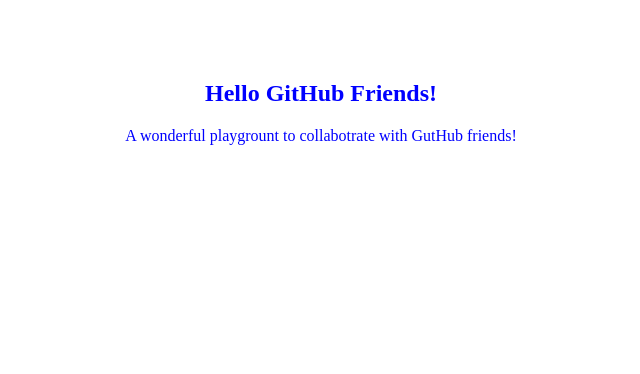
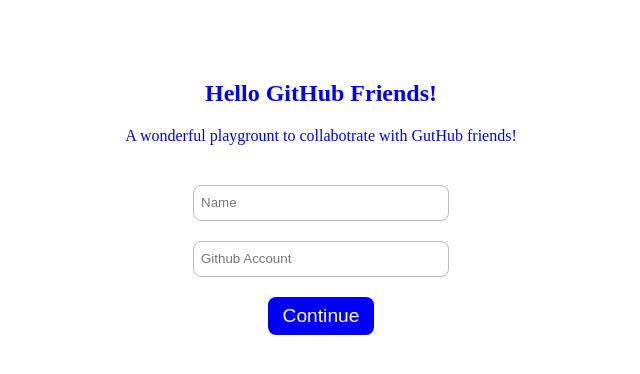
Before and after one commit to joCodes01/GitHubFriends, a plain HTML site: page index.html in a window 1280 px wide. Shown: the whole page, without its empty margins (319-959 px from the left). Drawn offline with Linux system fonts and the light colour scheme.

Commit message:
added input boxes

```diff
--- a/index.html
+++ b/index.html
@@ -13,5 +13,13 @@
         <p>A wonderful playgrount to collabotrate with GutHub friends!</p>
     </section>
 
+    <section class="login-container">
+        <input type="text" class="name" id="name" placeholder="Name">
+        <input type="text"  class="github-account" id="github-account" placeholder="Github Account">
+        <div class="button-container">
+            <input type="submit" class="submit" id="submit" value="Continue">
+        </div>
+    </section>
+
 </body>
 </html>
--- a/style.css
+++ b/style.css
@@ -1,5 +1,47 @@
+body{
+    display: block;
+    justify-self: center;
+    width: 50%;
+}
+
 .welcome {
     color: blue;
     margin-top: 5rem;
     text-align: center;
+
 }
+
+.login-container{
+    display: flex;
+    flex-direction: column;
+    width: 40%;
+    justify-self: center;
+    gap: 20px;
+    margin-top: 2.5rem;
+}
+
+.login-container > input{
+    height: 2rem;
+    border-radius: .5rem;
+    text-indent: 5px;
+    border: 1px solid rgb(187, 184, 184);
+
+}
+
+
+.button-container{
+    display: flex;
+    justify-content: center;
+}
+
+.button-container > input{
+
+    border-radius: .5rem;
+    border: none;
+    padding: 8px 15px;
+    text-align: center;
+    font-size: 1.2rem;
+    background-color: blue;
+    color: white;
+
+}
```
